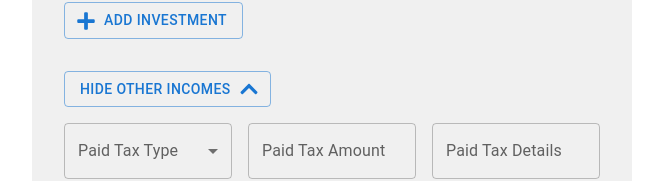
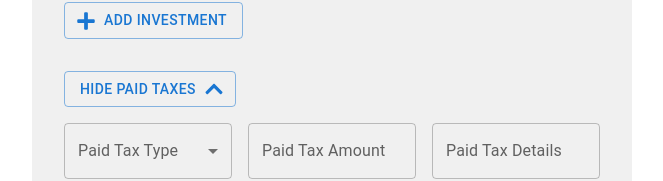
Before and after one commit to sifatshishir/tax-calculator, a Next.js app: page / in a window 1280 px wide. Shown: the part 843-1024 px from the top of the page, without its empty margins (308-971 px from the left). Built offline with nearby package versions, Linux system fonts and the light colour scheme.

Commit message:
text update and use effect

```diff
--- a/src/app/page.tsx
+++ b/src/app/page.tsx
@@ -1,6 +1,6 @@
 'use client';
 
-import {useState} from 'react';
+import {useState, useEffect} from 'react';
 import * as XLSX from 'xlsx';
 import {calculateIncomeTax, calculateTaxRebate} from '@/utils/taxCalculator';
 import {
@@ -67,6 +67,22 @@ export default function Page() {
     const [isIncomesOpen, setIsIncomesOpen] = useState<boolean>(true);
     const [isTaxPayedOpen, setIsTaxPayedOpen] = useState<boolean>(true);
 
+
+    useEffect(() => {
+        if (salary !== '' && totalIncome !== '') {
+            const calculatedTax = calculateIncomeTax({salary: Number(totalIncome), gender, age: Number(age)});
+            setTax(calculatedTax.tax);
+            setTaxableIncome(calculatedTax.taxableIncome);
+
+            const rebate = calculateTaxRebate({taxableIncome: taxableIncome, investments});
+
+            setTaxRebate(rebate);
+            setPayableTax(calculatedTax.tax - rebate);
+            setShowData(true);
+        }
+    }, [totalIncome, taxableIncome, investments, age, gender, salary]);
+
+
     const handleCalculate = () => {
         let allIncomes = Number(salary);
         otherIncomes.forEach(incomeData => {
@@ -79,16 +95,6 @@ export default function Page() {
             paidTaxes += Number(taxData.amount);
         });
         setTaxPaid(paidTaxes);
-
-        const calculatedTax = calculateIncomeTax({salary: Number(totalIncome), gender, age: Number(age)});
-        setTax(calculatedTax.tax);
-        setTaxableIncome(calculatedTax.taxableIncome);
-
-        const rebate = calculateTaxRebate({taxableIncome: taxableIncome, investments});
-
-        setTaxRebate(rebate);
-        setPayableTax(calculatedTax.tax - rebate);
-        setShowData(true);
     };
 
     const handleDownload = () => {
@@ -432,7 +438,7 @@ export default function Page() {
                 endIcon={isTaxPayedOpen ? <FaChevronUp/> : <FaChevronDown/>}
                 style={{marginTop: '1rem'}}
             >
-                {isTaxPayedOpen ? 'Hide Other Incomes' : 'Show Other Incomes'}
+                {isTaxPayedOpen ? 'Hide Paid Taxes' : 'Show Paid Taxes'}
             </Button>
 
             <Collapse in={isTaxPayedOpen}>
```
